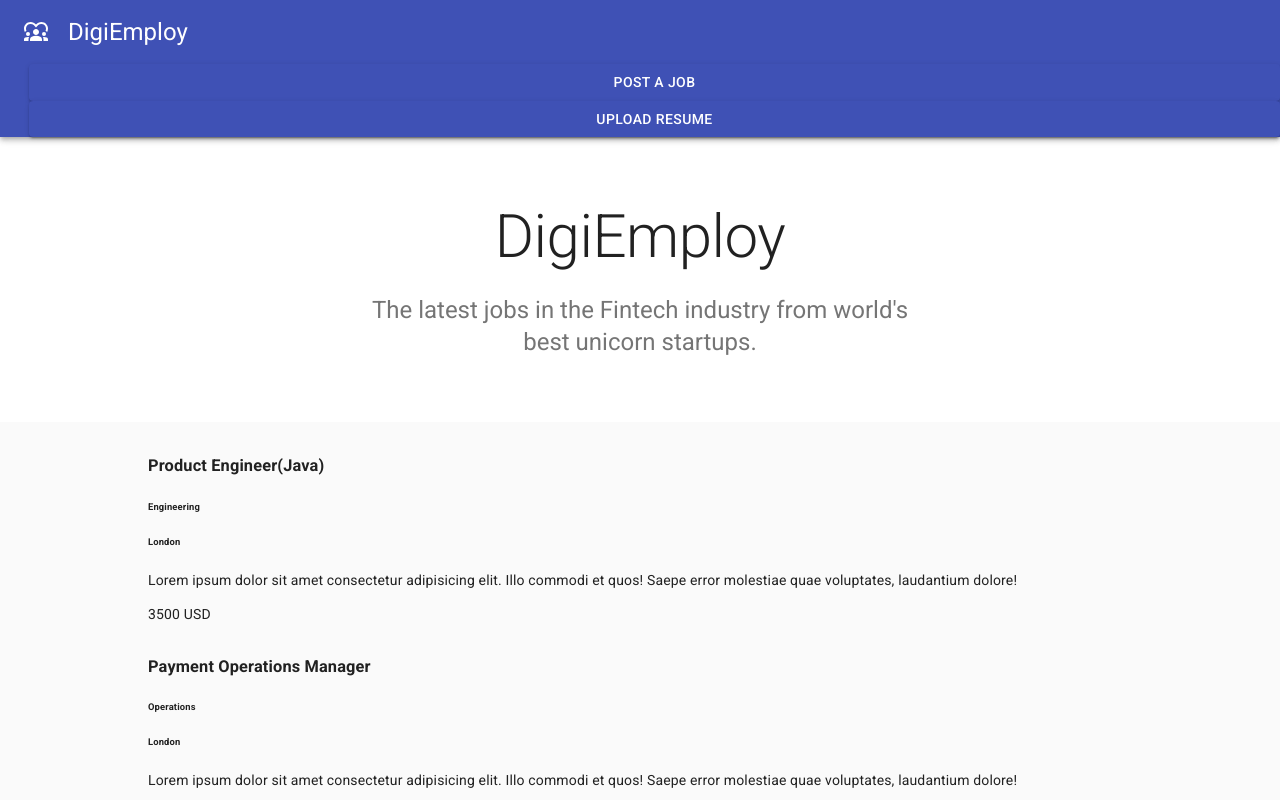
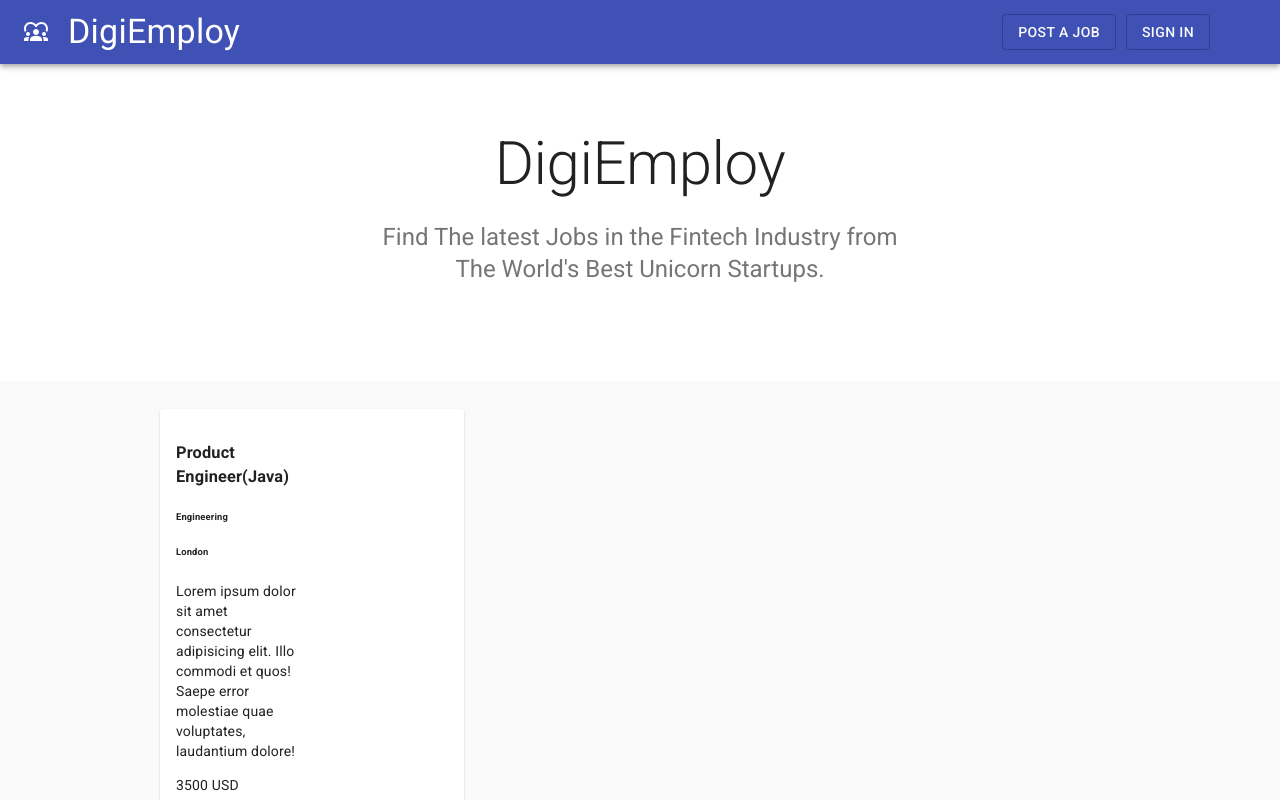
Before and after one commit to Emna747/digiemploy, a React (Create React App) app: page / in a window 1280 px wide. Shown: the top 800 px of the page. Built offline with nearby package versions, Linux system fonts and the light colour scheme.

Commit message:
CSS Styling updates

```diff
--- a/src/App.jsx
+++ b/src/App.jsx
@@ -1,5 +1,9 @@
 import React from "react";
-
+import FacebookIcon from "@mui/icons-material/Facebook";
+import InstagramIcon from "@mui/icons-material/Instagram";
+import LinkedInIcon from "@mui/icons-material/LinkedIn";
+import Diversity1Icon from "@mui/icons-material/Diversity1";
+//import CopyrightIcon from "@mui/icons-material/Copyright";
 import {
   Typography,
   AppBar,
@@ -13,7 +17,7 @@ import {
   CardMedia,
   Grid,
 } from "@material-ui/core";
-import Diversity1Icon from "@mui/icons-material/Diversity1";
+
 import useStyles from "./styles";
 import database from "./database";
 function jobcard(props) {
@@ -35,26 +39,17 @@ function App() {
       <AppBar position="relative">
         <Toolbar>
           <Diversity1Icon className={classes.icon} />
-          <Typography variant="h5">DigiEmploy</Typography>
-        </Toolbar>
-        <Button
-          variant="contained"
-          color="primary"
-          size="medium"
-          className={classes.button}
-        >
+          <Typography variant="h4" className={classes.navigationBar}>DigiEmploy</Typography>
+
+        <Button variant="outlined" size="medium" className={classes.button}>
           {" "}
           Post a Job
         </Button>
-        <Button
-          variant="contained"
-          color="primary"
-          size="medium"
-          className={classes.button}
-        >
+        <Button variant="outlined" size="medium" className={classes.button}>
           {" "}
-          Upload Resume
+          Sign In
         </Button>
+        </Toolbar>
       </AppBar>
       <main>
         <div className={classes.container}>
@@ -73,14 +68,13 @@ function App() {
               color="textSecondary"
               paragraph
             >
-              The latest jobs in the Fintech industry from world's best unicorn
-              startups.
+             Find The latest Jobs in the Fintech Industry from The World's Best Unicorn
+              Startups.
             </Typography>
           </Container>
         </div>
         <Container className={classes.cardGrid} maxWidth="md">
           <Grid container spacing={3}>
-            {database.map(jobcard)}
             <Grid item xs={12} sm={6} md={4}>
               <Card className={classes.card}>
                 <CardMedia
@@ -89,14 +83,15 @@ function App() {
                   title="Image title"
                 />
                 <CardContent className={classes.cardContent}>
+                  {database.map(jobcard)}
                   <Typography gutterBottom variant="h4"></Typography>
                 </CardContent>
                 <CardActions>
                   {" "}
-                  <Button size="small" color="primary">
+                  <Button size="small" color="primary" align="center">
                     Apply Now
                   </Button>
-                  <Button size="small" color="primary">
+                  <Button size="small" color="primary" align="center">
                     Save
                   </Button>
                 </CardActions>
@@ -105,17 +100,21 @@ function App() {
           </Grid>
         </Container>
       </main>
+
       <footer className={classes.footer}>
-        <Typography variant="h4" align="center" gutterBottom>
+        <Typography variant="h6" align="center" gutterBottom>
           {" "}
-          Follow us on social media
+          Follow Us On Social Media For More Updates <br />{" "}
+          <FacebookIcon color="action" /> <InstagramIcon color="action" />{" "}
+          <LinkedInIcon color="action" />
         </Typography>
-        <Typography variant="subtitle1" align="center" color="textSecondary">
+        <Typography variant="subtitle2" align="center" color="textSecondary">
           {" "}
-          Made with love by Emna in 2022{" "}
+          Made with Love by Emna in 2022
         </Typography>
       </footer>
     </div>
   );
 }
+
 export default App;
--- a/src/styles.js
+++ b/src/styles.js
@@ -3,15 +3,18 @@ import { makeStyles } from "@material-ui/core/styles";
 const useStyles = makeStyles((theme) => ({
   container: {
     backgroundColor: theme.palette.background.paper,
-    padding: theme.spacing(8, 0, 6),
+    padding: theme.spacing(8, 0, 10),
   },
-
+  navigationBar: {
+    marginRight: "47rem",
+  },
   icon: {
     marginRight: "20px",
   },
 
   button: {
-    marginLeft: "29px",
+    marginLeft: "10px",
+    color: "#fafafa",
   },
   cardGrid: { padding: "28px 0" },
   card: { height: "100%", display: "flex", flexDirection: "columns" },
@@ -19,7 +22,7 @@ const useStyles = makeStyles((theme) => ({
   cardContent: { flexGrow: 1 },
   footer: {
     backgroundColor: theme.palette.background.paper,
-    padding: "50px 0",
+    padding: "5px 0",
   },
 }));
 export default useStyles;
```
